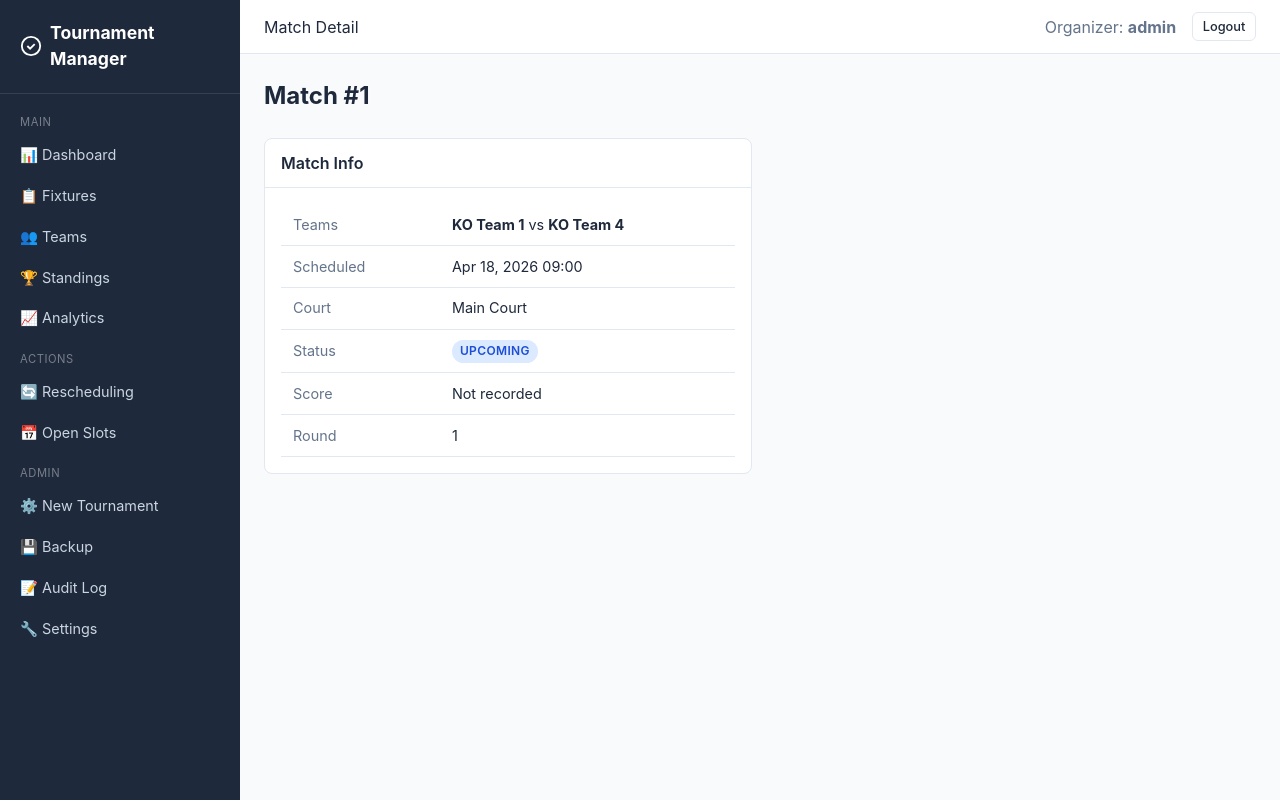
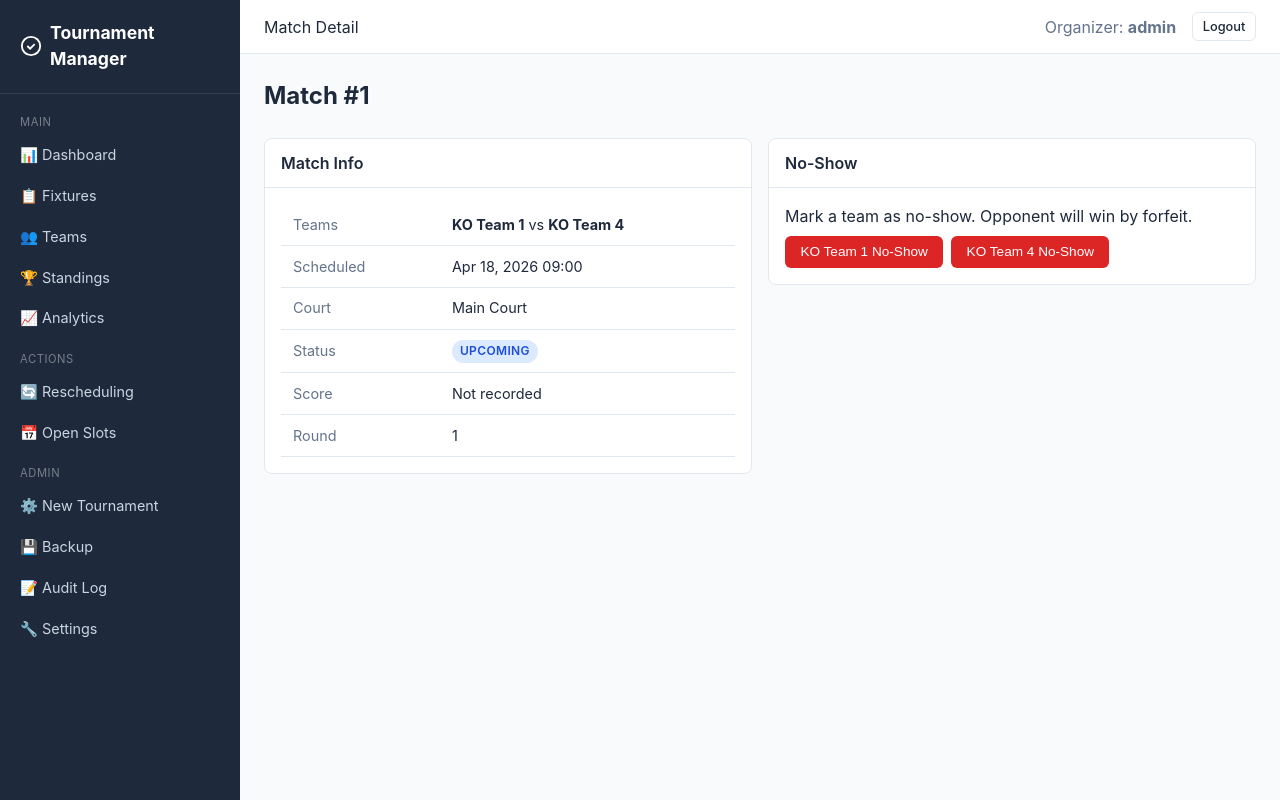
Before and after one commit to simarsamra/Tournament-Manager, a Django app: page /match/4/ in a window 1280 px wide. Run offline with Django 5.2, Linux system fonts and the light colour scheme; a user stored in the database is signed in; data comes from the database, SQL or seed files in the repository; both versions use the stored data as it was after the commit; data that the repository does not hold is empty.

Commit message:
Add functionality to mark teams as no-show and update match status accordingly

```diff
--- a/core/urls.py
+++ b/core/urls.py
@@ -28,6 +28,7 @@ urlpatterns = [
     path("match/<int:pk>/confirm-score/", views.confirm_score, name="confirm_score"),
     path("match/<int:pk>/dispute-score/", views.dispute_score, name="dispute_score"),
     path("match/<int:pk>/resolve-dispute/", views.resolve_dispute, name="resolve_dispute"),
+    path("match/<int:pk>/mark-no-show/", views.mark_no_show, name="mark_no_show"),
 
     # Rescheduling
     path("match/<int:pk>/reschedule/", views.request_reschedule, name="request_reschedule"),
--- a/core/views.py
+++ b/core/views.py
@@ -405,6 +405,7 @@ def match_detail(request, pk):
     can_submit = is_participant and match.status in ("upcoming", "in_progress")
     can_confirm = (is_participant and match.status == "pending_confirmation" and match.submitted_by != team)
     can_dispute = can_confirm
+    can_mark_no_show = _is_organizer(request.user) and bool(match.team1_id and match.team2_id) and match.status in ("upcoming", "in_progress")
     return render(request, "core/match_detail.html", {
         "match": match,
         "team": team,
@@ -412,6 +413,7 @@ def match_detail(request, pk):
         "can_submit": can_submit,
         "can_confirm": can_confirm,
         "can_dispute": can_dispute,
+        "can_mark_no_show": can_mark_no_show,
         "score_form": ScoreSubmitForm(),
         "reschedule_form": RescheduleForm(tournament=match.tournament),
         "reschedule_requests": match.reschedule_requests.order_by("-created_at"),
@@ -708,12 +710,77 @@ def team_detail(request, pk):
 def withdraw_team(request, pk):
     team = get_object_or_404(Team, pk=pk)
     user_team = _get_team(request.user)
+    is_organizer = _is_organizer(request.user)
     if team != user_team and not _is_organizer(request.user):
         messages.error(request, "Not authorized.")
         return redirect("team_detail", pk=pk)
+    if team.status == "withdrawn":
+        messages.info(request, f"Team '{team.name}' is already withdrawn.")
+        return redirect("team_detail", pk=pk)
+
+    # Team self-withdrawal requires explicit confirmation + password check.
+    if team == user_team and not is_organizer:
+        if request.POST.get("confirm_withdraw") != "yes":
+            messages.error(request, "Please confirm withdrawal before continuing.")
+            return redirect("team_detail", pk=pk)
+        password = request.POST.get("password", "")
+        if not password or not request.user.check_password(password):
+            messages.error(request, "Incorrect password. Withdrawal cancelled.")
+            return redirect("team_detail", pk=pk)
+
     handle_withdrawal(request, team, team.tournament)
     messages.success(request, f"Team '{team.name}' has been withdrawn.")
     return redirect("teams")
+
+
+@login_required
+@require_POST
+def mark_no_show(request, pk):
+    if not _is_organizer(request.user):
+        messages.error(request, "Only organizers can mark no-shows.")
+        return redirect("match_detail", pk=pk)
+
+    match = get_object_or_404(Match, pk=pk)
+    if match.status not in ("upcoming", "in_progress", "pending_confirmation"):
+        messages.error(request, "No-show can only be recorded for active/upcoming matches.")
+        return redirect("match_detail", pk=pk)
+
+    no_show_team_id = request.POST.get("no_show_team")
+    if str(match.team1_id) == str(no_show_team_id):
+        loser = match.team1
+        winner = match.team2
+    elif str(match.team2_id) == str(no_show_team_id):
+        loser = match.team2
+        winner = match.team1
+    else:
+        messages.error(request, "Invalid team selected for no-show.")
+        return redirect("match_detail", pk=pk)
+
+    if not winner:
+        messages.error(request, "Cannot mark no-show: opponent not assigned.")
+        return redirect("match_detail", pk=pk)
+
+    match.status = "forfeited"
+    match.winner = winner
+    match.notes = (match.notes + "\n" if match.notes else "") + f"No-show: {loser.name}"
+    match.save(update_fields=["status", "winner", "notes"])
+
+    tournament = match.tournament
+    if tournament.format in ("knockout", "double_elimination", "consolation", "hybrid"):
+        advance_winner(match)
+    if tournament.format == "consolation":
+        generate_consolation_if_ready(tournament)
+    if tournament.format == "hybrid" and match.group:
+        check_group_stage_complete(tournament)
+
+    log_action(
+        request,
+        "match_no_show",
+        f"No-show recorded for {match}. Loser: {loser.name}, Winner: {winner.name}",
+        tournament=tournament,
+    )
+    messages.success(request, f"No-show recorded. {winner.name} wins by forfeit.")
+    return redirect("match_detail", pk=pk)
 
 
 @login_required
--- a/templates/core/match_detail.html
+++ b/templates/core/match_detail.html
@@ -96,6 +96,28 @@
         </div>
         {% endif %}
 
+        <!-- No-Show (organizer) -->
+        {% if can_mark_no_show %}
+        <div class="card">
+            <div class="card-header">No-Show</div>
+            <div class="card-body">
+                <p class="mb-1">Mark a team as no-show. Opponent will win by forfeit.</p>
+                <div class="d-flex gap-1">
+                    <form method="post" action="{% url 'mark_no_show' pk=match.pk %}" style="display:inline;">
+                        {% csrf_token %}
+                        <input type="hidden" name="no_show_team" value="{{ match.team1.pk }}">
+                        <button type="submit" class="btn btn-danger" onclick="return confirm('Mark {{ match.team1.name }} as no-show?')">{{ match.team1.name }} No-Show</button>
+                    </form>
+                    <form method="post" action="{% url 'mark_no_show' pk=match.pk %}" style="display:inline;">
+                        {% csrf_token %}
+                        <input type="hidden" name="no_show_team" value="{{ match.team2.pk }}">
+                        <button type="submit" class="btn btn-danger" onclick="return confirm('Mark {{ match.team2.name }} as no-show?')">{{ match.team2.name }} No-Show</button>
+                    </form>
+                </div>
+            </div>
+        </div>
+        {% endif %}
+
         <!-- Reschedule Request -->
         {% if is_participant and match.status == "upcoming" %}
         <div class="card">
--- a/templates/core/team_detail.html
+++ b/templates/core/team_detail.html
@@ -8,9 +8,13 @@
         {% if is_own_team or is_organizer %}
         <a href="{% url 'team_preferences' pk=team.pk %}" class="btn btn-outline">Preferences</a>
         {% endif %}
-        {% if team.status == "active" and is_own_team or is_organizer %}
+        {% if team.status == "active" and is_own_team or team.status == "active" and is_organizer %}
         <form method="post" action="{% url 'withdraw_team' pk=team.pk %}" style="display:inline">
             {% csrf_token %}
+            {% if is_own_team and not is_organizer %}
+            <input type="hidden" name="confirm_withdraw" value="yes">
+            <input type="password" name="password" class="form-control" placeholder="Confirm password" style="display:inline;width:180px;vertical-align:middle;">
+            {% endif %}
             <button type="submit" class="btn btn-danger" onclick="return confirm('Withdraw this team? This cannot be undone.')">Withdraw</button>
         </form>
         {% endif %}
```
Also changed, not shown: core/tests.py (+89 -0 lines), db.sqlite3.
